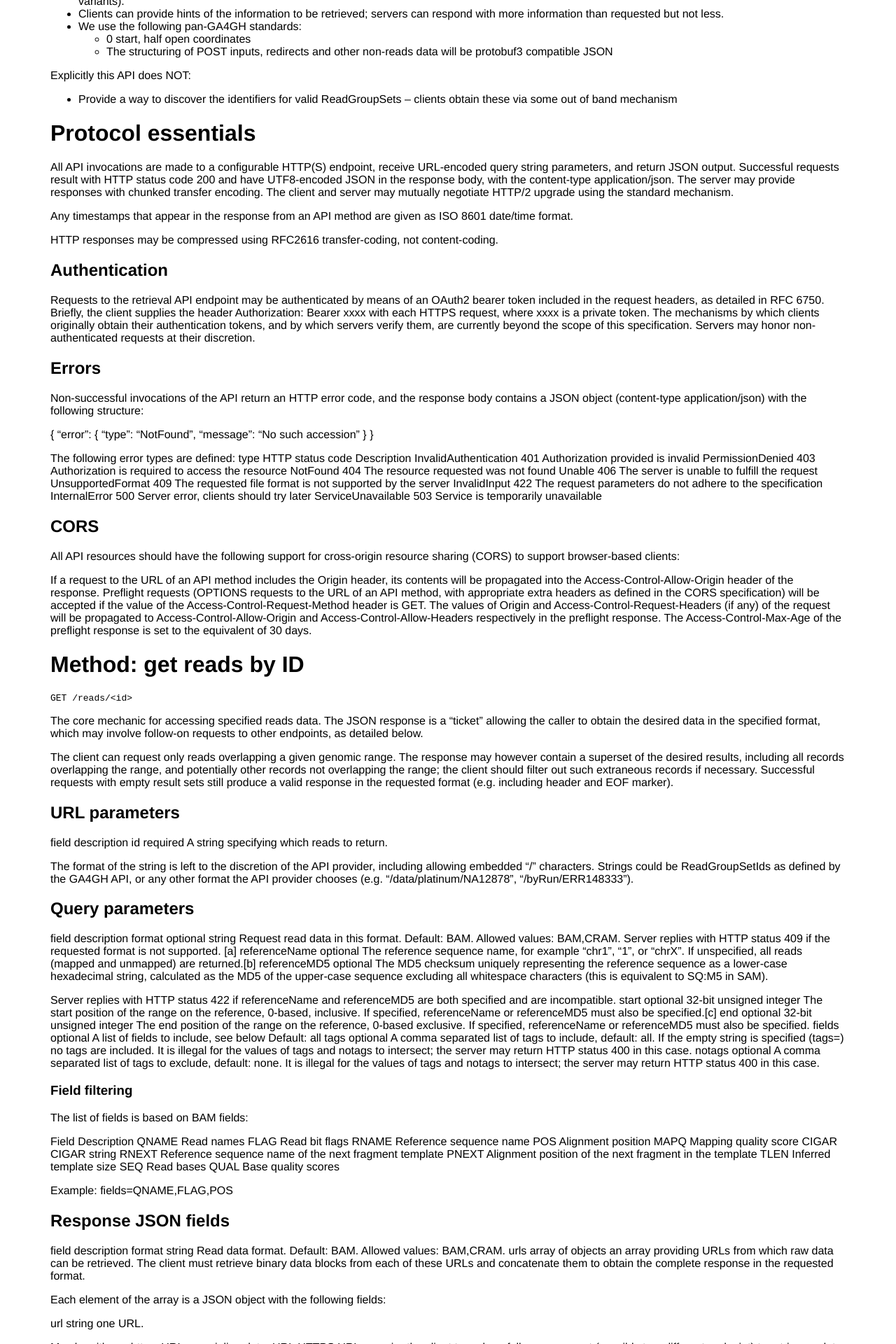
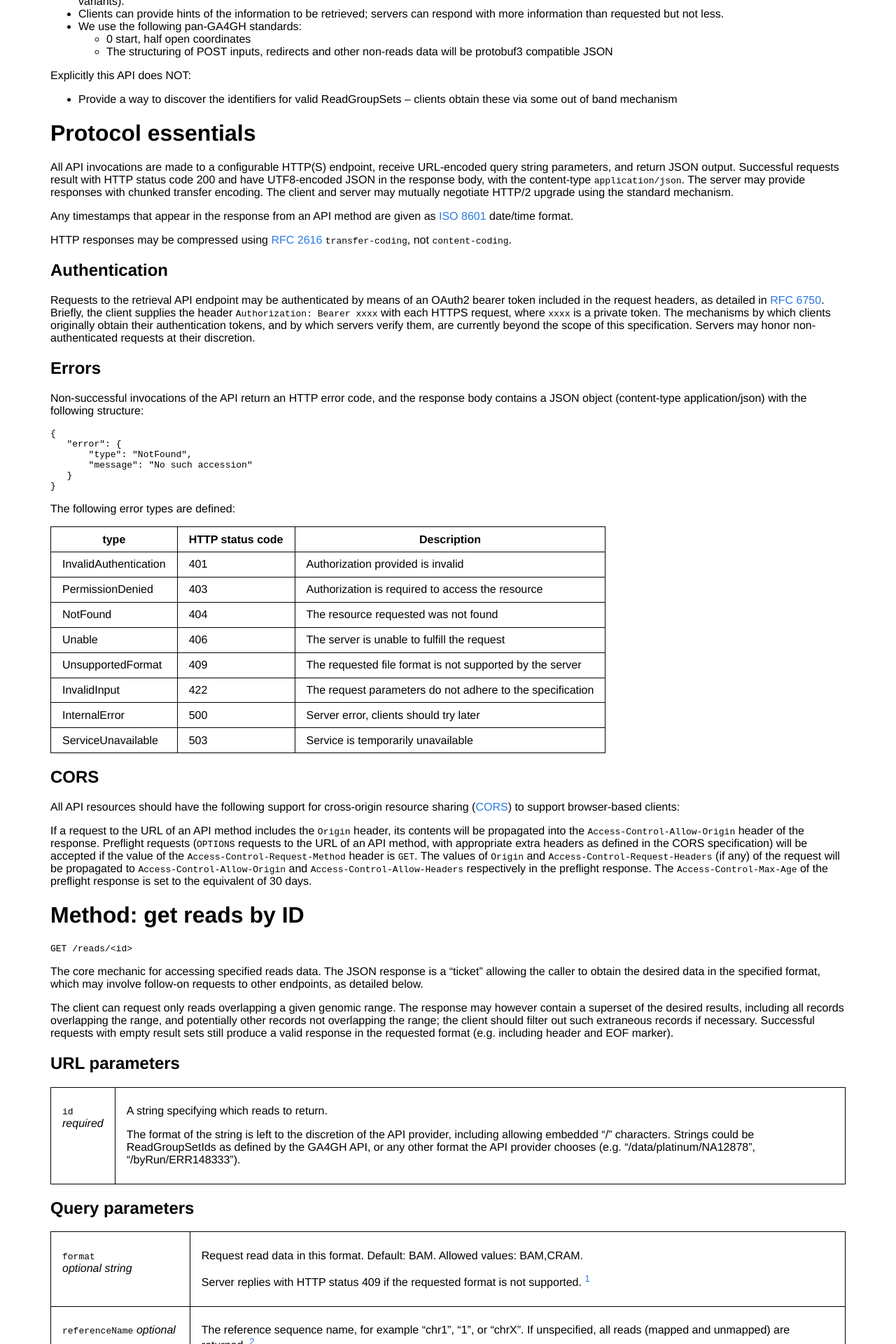
Before and after one commit to samtools/hts-specs, a Jekyll site: the page built from ga4gh-retrieval.md, in a window 1280 px wide. Shown: the part 413-2333 px from the top of the page at 70% size. Built offline with Jekyll 4.4.1, drawn with Linux system fonts in a browser that asks for light colours; some of the changed text lies outside the part shown.

Commit message:
Format tables, `code` words, and links
Use kramdown formatting for simple tables (simple editing, nicely
displayed on gh-pages, badly displayed in GitHub repository source)
and native HTML for the complex nested table (more difficult editing,
nicely displayed in both gh-pages and the repository source).

This markdown document should now be equivalently formatted to the
previous Google Docs document.

````diff
--- a/ga4gh-retrieval.md
+++ b/ga4gh-retrieval.md
@@ -50,63 +50,51 @@ Explicitly this API does NOT:
 
 # Protocol essentials
 
-All API invocations are made to a configurable HTTP(S) endpoint, receive URL-encoded query string parameters, and return JSON output. Successful requests result with HTTP status code 200 and have UTF8-encoded JSON in the response body, with the content-type application/json. The server may provide responses with chunked transfer encoding. The client and server may mutually negotiate HTTP/2 upgrade using the standard mechanism.
+All API invocations are made to a configurable HTTP(S) endpoint, receive URL-encoded query string parameters, and return JSON output. Successful requests result with HTTP status code 200 and have UTF8-encoded JSON in the response body, with the content-type `application/json`. The server may provide responses with chunked transfer encoding. The client and server may mutually negotiate HTTP/2 upgrade using the standard mechanism.
 
-Any timestamps that appear in the response from an API method are given as ISO 8601 date/time format.
+Any timestamps that appear in the response from an API method are given as [ISO 8601] date/time format.
 
-HTTP responses may be compressed using RFC2616 transfer-coding, not content-coding.
+HTTP responses may be compressed using [RFC 2616] `transfer-coding`, not `content-coding`.
 
 ## Authentication
 
-Requests to the retrieval API endpoint may be authenticated by means of an OAuth2 bearer token included in the request headers, as detailed in RFC 6750. Briefly, the client supplies the header Authorization: Bearer xxxx with each HTTPS request, where xxxx is a private token. The mechanisms by which clients originally obtain their authentication tokens, and by which servers verify them, are currently beyond the scope of this specification. Servers may honor non-authenticated requests at their discretion.
+Requests to the retrieval API endpoint may be authenticated by means of an OAuth2 bearer token included in the request headers, as detailed in [RFC 6750]. Briefly, the client supplies the header `Authorization: Bearer xxxx` with each HTTPS request, where `xxxx` is a private token. The mechanisms by which clients originally obtain their authentication tokens, and by which servers verify them, are currently beyond the scope of this specification. Servers may honor non-authenticated requests at their discretion.
 
 ## Errors
 
 Non-successful invocations of the API return an HTTP error code, and the response body contains a JSON object (content-type application/json) with the following structure:
 
+```json
 {
    "error": {
        "type": "NotFound",
        "message": "No such accession"
    }
 }
+```
 
 The following error types are defined:
-type
-	HTTP status code
-	Description
-	InvalidAuthentication
-	401
-	Authorization provided is invalid
-	PermissionDenied
-	403
-	Authorization is required to access the resource
-	NotFound
-	404
-	The resource requested was not found
-	Unable
-	406
-	The server is unable to fulfill the request
-	UnsupportedFormat
-	409
-	The requested file format is not supported by the server
-	InvalidInput
-	422
-	The request parameters do not adhere to the specification
-	InternalError
-	500
-	Server error, clients should try later
-	ServiceUnavailable
-	503
-	Service is temporarily unavailable
+
+|-
+type			| HTTP status code | Description
+|-
+InvalidAuthentication	| 401	| Authorization provided is invalid
+PermissionDenied	| 403	| Authorization is required to access the resource
+NotFound		| 404	| The resource requested was not found
+Unable			| 406	| The server is unable to fulfill the request
+UnsupportedFormat	| 409	| The requested file format is not supported by the server
+InvalidInput		| 422	| The request parameters do not adhere to the specification
+InternalError		| 500	| Server error, clients should try later
+ServiceUnavailable	| 503	| Service is temporarily unavailable
+|-
 
 ## CORS
 
-All API resources should have the following support for cross-origin resource sharing (CORS) to support browser-based clients:
+All API resources should have the following support for cross-origin resource sharing ([CORS]) to support browser-based clients:
 
-If a request to the URL of an API method includes the Origin header, its contents will be propagated into the Access-Control-Allow-Origin header of the response. Preflight requests (OPTIONS requests to the URL of an API method, with appropriate extra headers as defined in the CORS specification) will be accepted if the value of the Access-Control-Request-Method header is GET.
-The values of Origin and Access-Control-Request-Headers (if any) of the request will be propagated to Access-Control-Allow-Origin and Access-Control-Allow-Headers respectively in the preflight response.
-The Access-Control-Max-Age of the preflight response is set to the equivalent of 30 days.
+If a request to the URL of an API method includes the `Origin` header, its contents will be propagated into the `Access-Control-Allow-Origin` header of the response. Preflight requests (`OPTIONS` requests to the URL of an API method, with appropriate extra headers as defined in the CORS specification) will be accepted if the value of the `Access-Control-Request-Method` header is `GET`.
+The values of `Origin` and `Access-Control-Request-Headers` (if any) of the request will be propagated to `Access-Control-Allow-Origin` and `Access-Control-Allow-Headers` respectively in the preflight response.
+The `Access-Control-Max-Age` of the preflight response is set to the equivalent of 30 days.
 
 
 # Method: get reads by ID
@@ -119,110 +107,148 @@ The client can request only reads overlapping a given genomic range. The respons
 
 ## URL parameters
 
-field
-	description
-id
-required
+<table>
+<tr markdown="block"><td>
+`id`
+_required_
+</td><td>
 A string specifying which reads to return.
 
 The format of the string is left to the discretion of the API provider, including allowing embedded “/” characters. Strings could be ReadGroupSetIds as defined by the GA4GH API, or any other format the API provider chooses (e.g. “/data/platinum/NA12878”, “/byRun/ERR148333”).
+</td></tr>
+</table>
 
 ## Query parameters
 
-field
-	description
-format
-optional string
+<table>
+<tr markdown="block"><td>
+`format`
+_optional string_
+</td><td>
 Request read data in this format. Default: BAM. Allowed values: BAM,CRAM.
+
 Server replies with HTTP status 409 if the requested format is not supported.
-[a]
-referenceName
-optional
-The reference sequence name, for example “chr1”, “1”, or “chrX”. If unspecified, all reads (mapped and unmapped) are returned.[b]
-referenceMD5
-optional
+[^a]
+</td></tr>
+<tr markdown="block"><td>
+`referenceName`
+_optional_
+</td><td>
+The reference sequence name, for example “chr1”, “1”, or “chrX”. If unspecified, all reads (mapped and unmapped) are returned. [^b]
+</td></tr>
+<tr markdown="block"><td>
+`referenceMD5`
+_optional_
+</td><td>
 The MD5 checksum uniquely representing the reference sequence as a lower-case hexadecimal string, calculated as the MD5 of the upper-case sequence excluding all whitespace characters (this is equivalent to SQ:M5 in SAM).
 
-Server replies with HTTP status 422 if referenceName and referenceMD5 are both specified and are incompatible.
-start
-optional 32-bit unsigned integer
-The start position of the range on the reference, 0-based, inclusive. If specified, referenceName or referenceMD5 must also be specified.[c]
-end
-optional 32-bit unsigned integer
-The end position of the range on the reference, 0-based exclusive. If specified, referenceName or referenceMD5 must also be specified.
-fields
-optional
+Server replies with HTTP status 422 if `referenceName` and `referenceMD5` are both specified and are incompatible.
+</td></tr>
+<tr markdown="block"><td>
+`start`
+_optional 32-bit unsigned integer_
+</td><td>
+The start position of the range on the reference, 0-based, inclusive. If specified, `referenceName` or `referenceMD5` must also be specified. [^c]
+</td></tr>
+<tr markdown="block"><td>
+`end`
+_optional 32-bit unsigned integer_
+</td><td>
+The end position of the range on the reference, 0-based exclusive. If specified, `referenceName` or `referenceMD5` must also be specified.
+</td></tr>
+<tr markdown="block"><td>
+`fields`
+_optional_
+</td><td>
 A list of fields to include, see below
 Default: all
-tags
-optional
-A comma separated list of tags to include, default: all. If the empty string is specified (tags=) no tags are included. It is illegal for the values of tags and notags to intersect; the server may return HTTP status 400 in this case.
-notags
-optional
-A comma separated list of tags to exclude, default: none. It is illegal for the values of tags and notags to intersect; the server may return HTTP status 400 in this case.
+</td></tr>
+<tr markdown="block"><td>
+`tags`
+_optional_
+</td><td>
+A comma separated list of tags to include, default: all. If the empty string is specified (tags=) no tags are included. It is illegal for the values of `tags` and `notags` to intersect; the server may return HTTP status 400 in this case.
+</td></tr>
+<tr markdown="block"><td>
+`notags`
+_optional_
+</td><td>
+A comma separated list of tags to exclude, default: none. It is illegal for the values of `tags` and `notags` to intersect; the server may return HTTP status 400 in this case.
+</td></tr>
+</table>
 
 ### Field filtering
 
 The list of fields is based on BAM fields:
 
-Field
-	Description
-	QNAME
-	Read names
-	FLAG
-	Read bit flags
-	RNAME
-	Reference sequence name
-	POS
-	Alignment position
-	MAPQ
-	Mapping quality score
-	CIGAR
-	CIGAR string
-	RNEXT
-	Reference sequence name of the next fragment template
-	PNEXT
-	Alignment position of the next fragment in the template
-	TLEN
-	Inferred template size
-	SEQ
-	Read bases
-	QUAL
-	Base quality scores
+|-
+Field	| Description
+|-
+QNAME	| Read names
+FLAG	| Read bit flags
+RNAME	| Reference sequence name
+POS	| Alignment position
+MAPQ	| Mapping quality score
+CIGAR	| CIGAR string
+RNEXT	| Reference sequence name of the next fragment template
+PNEXT	| Alignment position of the next fragment in the template
+TLEN	| Inferred template size
+SEQ	| Read bases
+QUAL	| Base quality scores
+|-
 
-Example: fields=QNAME,FLAG,POS
+Example: `fields=QNAME,FLAG,POS`.
 
 ## Response JSON fields
 
-field
-	description
-format
-string
+<table>
+<tr markdown="block"><td>
+`format`
+_string_
+</td><td>
 Read data format. Default: BAM. Allowed values: BAM,CRAM.
-urls
-array of objects
+</td></tr>
+<tr markdown="block"><td>
+`urls`
+_array of objects_
+</td><td>
 an array providing URLs from which raw data can be retrieved. The client must retrieve binary data blocks from each of these URLs and concatenate them to obtain the complete response in the requested format.
 
 Each element of the array is a JSON object with the following fields:
 
-url
-string
+<table>
+<tr markdown="block"><td>
+`url`
+_string_
+</td><td>
 one URL.
 
-May be either a https: URL or an inline data: URI. HTTPS URLs require the client to make a follow-up request (possibly to a different endpoint) to retrieve a data block. Data URIs provide a data block inline, without necessitating a separate request.
+May be either a `https:` URL or an inline `data:` URI. HTTPS URLs require the client to make a follow-up request (possibly to a different endpoint) to retrieve a data block. Data URIs provide a data block inline, without necessitating a separate request.
 
 Further details below.
-headers
-optional object
-for HTTPS URLs, the server may supply a JSON object containing one or more string key-value pairs which the client MUST supply as headers with any request to the URL. For example, if headers is {"Range": "bytes=0-1023", "Authorization": "Bearer xxxx"}, then the client must supply the headers Range: bytes=0-1023 and Authorization: Bearer xxxx with the HTTPS request to the URL.
+</td></tr>
+<tr markdown="block"><td>
+`headers`
+_optional object_
+</td><td>
+for HTTPS URLs, the server may supply a JSON object containing one or more string key-value pairs which the client MUST supply as headers with any request to the URL. For example, if headers is `{"Range": "bytes=0-1023", "Authorization": "Bearer xxxx"}`, then the client must supply the headers `Range: bytes=0-1023` and `Authorization: Bearer xxxx` with the HTTPS request to the URL.
+</td></tr>
+</table>
 
-md5
-optional hex string
+</td></tr>
+<tr markdown="block"><td>
+`md5`
+_optional hex string_
+</td><td>
 MD5 digest of the blob resulting from concatenating all of the ’payload’ data’ -- the url data blocks.
+</td></tr>
+</table>
 
 ## Response data blocks
 
 ### Diagram of core mechanic
+
+![Diagram showing ticket flow](pub/ga4gh-ticket.png)
 
 1. Client sends a request with id, genomic range, and filter.
 2. Server replies with a ticket describing data block locations (URLs and headers).
@@ -255,7 +281,7 @@ Note: the base64 text should not be additionally percent encoded.
 
 ### Reliability & performance considerations
 
-To provide robustness to sporadic transfer failures, servers should divide large payloads into multiple data blocks in the urls array. Then if the transfer of any one block fails, the client can retry that block and carry on, instead of starting all over. Clients may also fetch blocks in parallel, which can improve throughput.
+To provide robustness to sporadic transfer failures, servers should divide large payloads into multiple data blocks in the `urls` array. Then if the transfer of any one block fails, the client can retry that block and carry on, instead of starting all over. Clients may also fetch blocks in parallel, which can improve throughput.
 
 Initial guidelines, which we expect to revise in light of future experience:
 * Data blocks should not exceed ~1GB
@@ -276,13 +302,22 @@ The URL and headers might contain embedded authentication tokens; therefore, pro
 2. allow clients to provide a suggested data block size to the server
 3. consider adding other data types (e.g. variants)
 4. add POST support (if and when request sizes get large)
-5. [mlin] add a way to request all unmapped reads (e.g. by passing * for referenceName)
-6. [dglazer] add a way to request reads in GA4GH binary format[d] (e.g. fmt=proto)
+5. [mlin] add a way to request all unmapped reads (e.g. by passing `*` for `referenceName`)
+6. [dglazer] add a way to request reads in GA4GH binary format [^d] (e.g. fmt=proto)
+
+## Existing clarification suggestions
+
+[^a]: This should probably be specified as a (comma separated?) list in preference order.  If the client can accept both BAM and CRAM it is useful for it to indicate this and let the server pick whichever format it is most comfortable with.
+[^b]: Define error code (404?, 416?) for queries to a reference that is not present in the header.  (Note this is not the same as present but having no data aligned to it - that should just be an empty reply.)
+[^c]: Define error response codes - suggest 416 (range not satisfiable).  Perhaps this is appropriate for all chr, start and end failures.
+[^d]: How will compression work in this case - can we benefit from columnar compression as does Parquet?
 
 
-[a]This should probably be specified as a (comma separated?) list in preference order.  If the client can accept both BAM and CRAM it is useful for it to indicate this and let the server pick whichever format it is most comfortable with.
-[b]Define error code (404?, 416?) for queries to a reference that is not present in the header.  (Note this is not the same as present but having no data aligned to it - that should just be an empty reply.)
-[c]Define error response codes - suggest 416 (range not satisfiable).  Perhaps this is appropriate for all chr, start and end failures.
-[d]How will compression work in this case - can we benefit from columnar compression as does Parquet?
+[CORS]:     http://www.w3.org/TR/cors/
+[Data URI]: https://en.wikipedia.org/wiki/Data_URI_scheme
+[ISO 8601]: http://www.iso.org/iso/iso8601
+[RFC 2397]: https://www.ietf.org/rfc/rfc2397.txt
+[RFC 2616]: http://www.w3.org/Protocols/rfc2616/rfc2616-sec3.html
+[RFC 6750]: https://tools.ietf.org/html/rfc6750
 
 <!-- vim:set linebreak: -->
--- a/pub/main.css
+++ b/pub/main.css
@@ -13,6 +13,16 @@ div.lowered { margin-top: 10ex; }
 div.clear   { clear: both; }
 
 div.sidebar li { margin: 0.5ex 0; }
+
+table {
+  border-collapse: collapse;
+}
+
+th, td {
+  border: 1px solid black;
+  padding: 1ex 1em;
+  vertical-align: top;
+}
 
 .site-footer {
   margin-top: 4ex;
````
Also changed, not shown: other parts of ga4gh-retrieval.md (+1 -1 lines).
